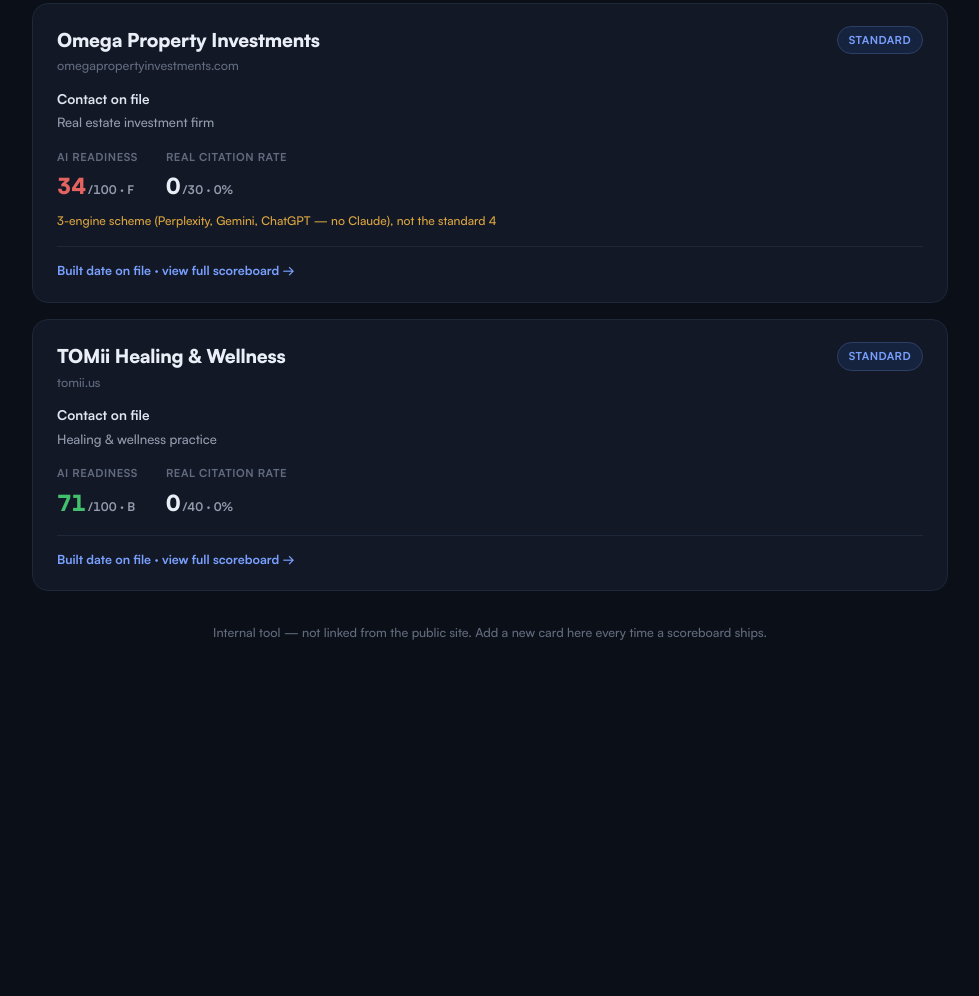
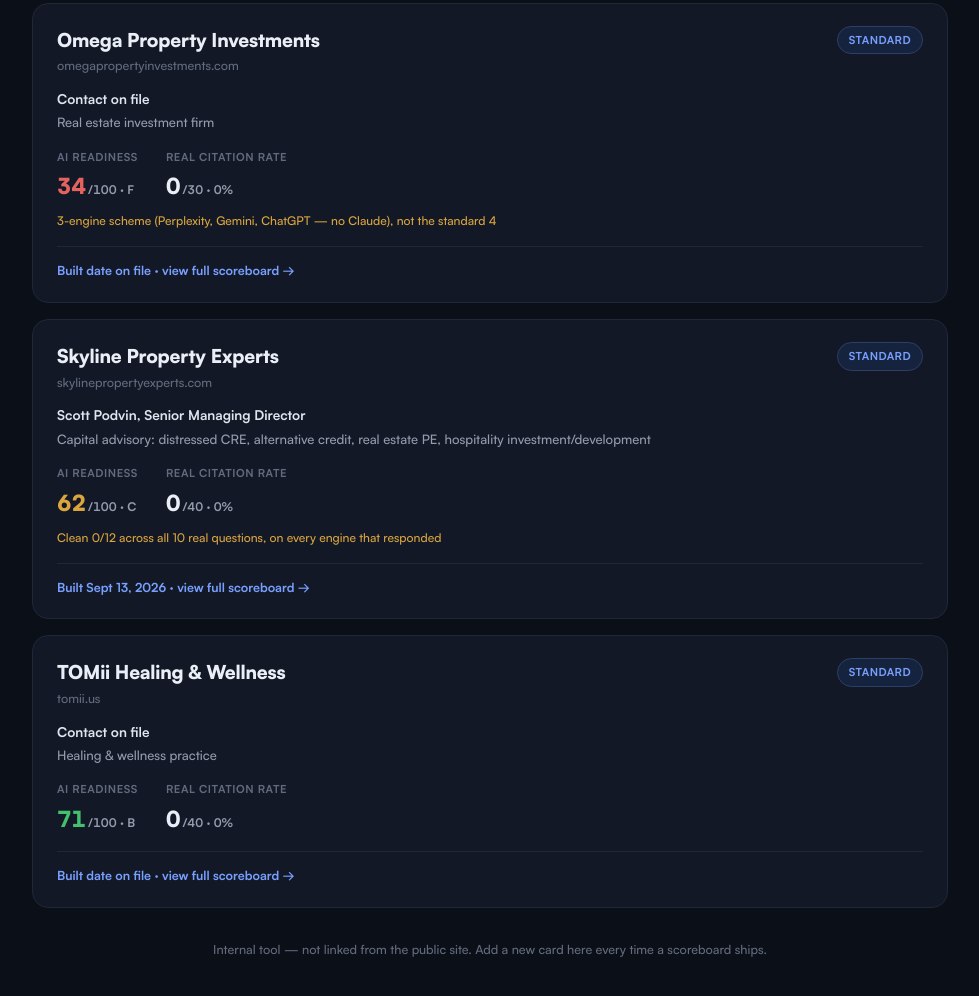
Before and after one commit to AdevAarons/specularis-mcp-audit, a website: page public/prospects.html in a window 1280 px wide. Shown: the part 1142-2138 px from the top of the page, without its empty margins (150-1129 px from the left). Before the commit the page ends 1856 px from the top, so only its background shows below. Drawn offline with Linux system fonts and the light colour scheme.

Commit message:
Add Skyline Property Experts to the prospects index

```diff
--- a/public/prospects.html
+++ b/public/prospects.html
@@ -159,6 +159,29 @@ h1 em{ font-style:normal; color:var(--accent-lt); }
         <div class="card-flag">3-engine scheme (Perplexity, Gemini, ChatGPT &mdash; no Claude), not the standard 4</div>
         <div class="card-foot">Built date on file &middot; view full scoreboard &rarr;</div>
       </a>
+      <a class="card" href="/skylinepropertyexperts">
+        <div class="card-top">
+          <div>
+            <div class="card-name">Skyline Property Experts</div>
+            <div class="card-domain">skylinepropertyexperts.com</div>
+          </div>
+          <span class="tier-badge tier-std">Standard</span>
+        </div>
+        <div class="card-contact">Scott Podvin, Senior Managing Director</div>
+        <div class="card-niche">Capital advisory: distressed CRE, alternative credit, real estate PE, hospitality investment/development</div>
+        <div class="card-stats">
+          <div class="stat">
+            <div class="stat-l">AI Readiness</div>
+            <div class="stat-v" style="color:var(--emg)">62<span class="stat-sm">/100 &middot; C</span></div>
+          </div>
+          <div class="stat">
+            <div class="stat-l">Real Citation Rate</div>
+            <div class="stat-v">0<span class="stat-sm">/40 &middot; 0%</span></div>
+          </div>
+        </div>
+        <div class="card-flag">Clean 0/12 across all 10 real questions, on every engine that responded</div>
+        <div class="card-foot">Built Sept 13, 2026 &middot; view full scoreboard &rarr;</div>
+      </a>
       <a class="card" href="/tomii">
         <div class="card-top">
           <div>
```
